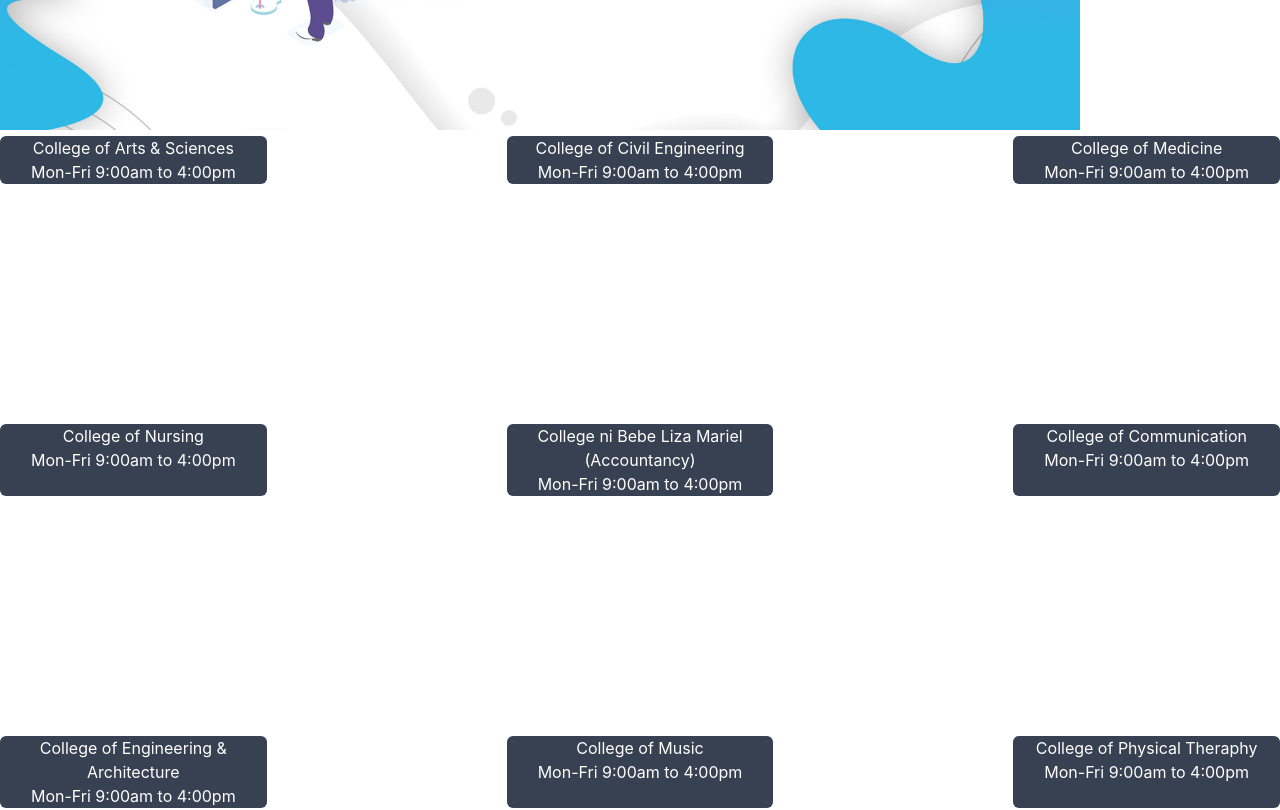
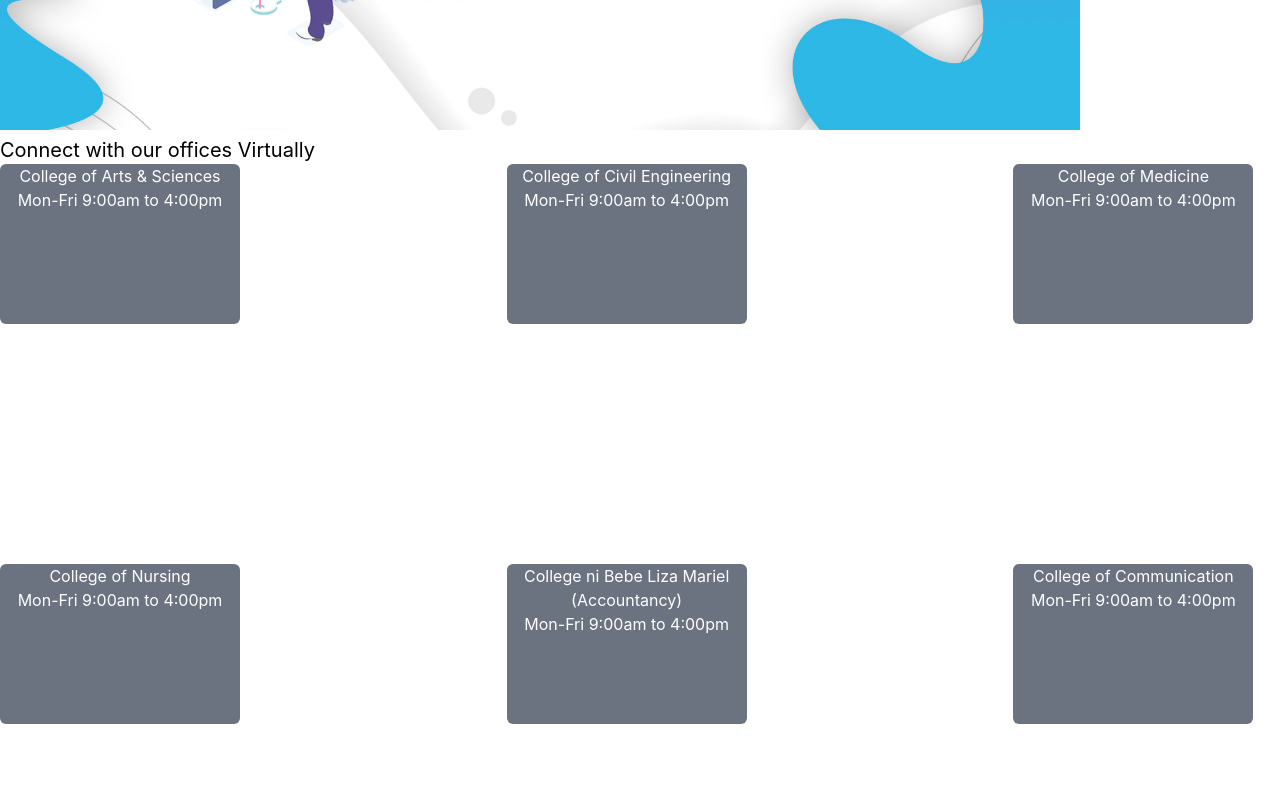
Before and after one commit to karl-evalle/nextjsvle, a Next.js app: page / in a window 1280 px wide. Shown: the part 1300-2110 px from the top of the page. Built offline with nearby package versions, Linux system fonts and the light colour scheme.

Commit message:
addedlink

```diff
--- a/package.json
+++ b/package.json
@@ -9,8 +9,8 @@
   },
   "dependencies": {
     "next": "12.0.2",
-    "react": "17.0.2",
-    "react-dom": "17.0.2"
+    "react": "^18.0.0-alpha-327d5c484-20211106",
+    "react-dom": "^18.0.0-alpha-327d5c484-20211106"
   },
   "devDependencies": {
     "autoprefixer": "^10.4.0",
--- a/pages/Offices.js
+++ b/pages/Offices.js
@@ -4,12 +4,13 @@ import { Colleges } from '../components/Colleges'
 
 const Offices = () => {
     return (
-        <div className="grid grid-cols-3 gap-60">
+     <div>
+         <div className="text-bold text-xl">Connect with our offices Virtually</div>
+            <div className="grid grid-cols-3 gap-60">
             {Colleges.map((collegeitem, index) =>{
                 return(
-                    <div key={index} className="container bg-gray-700 items-stretch text-white rounded-md text-center">
+                    <div key={index} className="container  bg-gray-500 h-40 w-60  text-white rounded-md  text-center hover:animate-bounce ">
                     <>
-
                     <h1>{collegeitem.college}</h1>
                     <h1>{collegeitem.officehours}</h1>
                     </>
@@ -17,6 +18,7 @@ const Offices = () => {
                 )
             })}
         </div>
+     </div>
     )
 }
 
--- a/pages/index.js
+++ b/pages/index.js
@@ -20,9 +20,7 @@ export default function Home() {
       <Navbar/>
       <Mainsection/>
       <Announcements/>
-      <div className="flex-1 items-stretch">
-
-
+      <div className="flex-1">
         <Offices/>
 
       </div>
--- a/pages/mainsection.js
+++ b/pages/mainsection.js
@@ -4,7 +4,10 @@ const mainsection = () => {
     return (
         <div className="container bg-main-image bg-no-repeat bg-cover mx-auto flex">
         <div className="grid grid-cols-2 gap-4">
-              <div className="container mx-auto bg-green-500 hover:bg-gray-400 transition duration-500 ease-in-out text-center h-96 w-60 grid-col-1 m-40 rounded-lg">
+              <div className="container mx-auto bg-green-500 hover:bg-gray-400 transition duration-500 ease-in-out text-center h-96 w-60 grid-col-1 m-40 rounded-lg" onClick={(e) => {
+      e.preventDefault();
+      window.location.href='https://collvle.neu.edu.ph/login/index.php';
+      }}>
                   <div className="container mx-auto bg-gray-700 p-10 m-10">
                     -12
                   </div>
```
Also changed, not shown: 1 other file (tests, documents, lock files or other folders).
